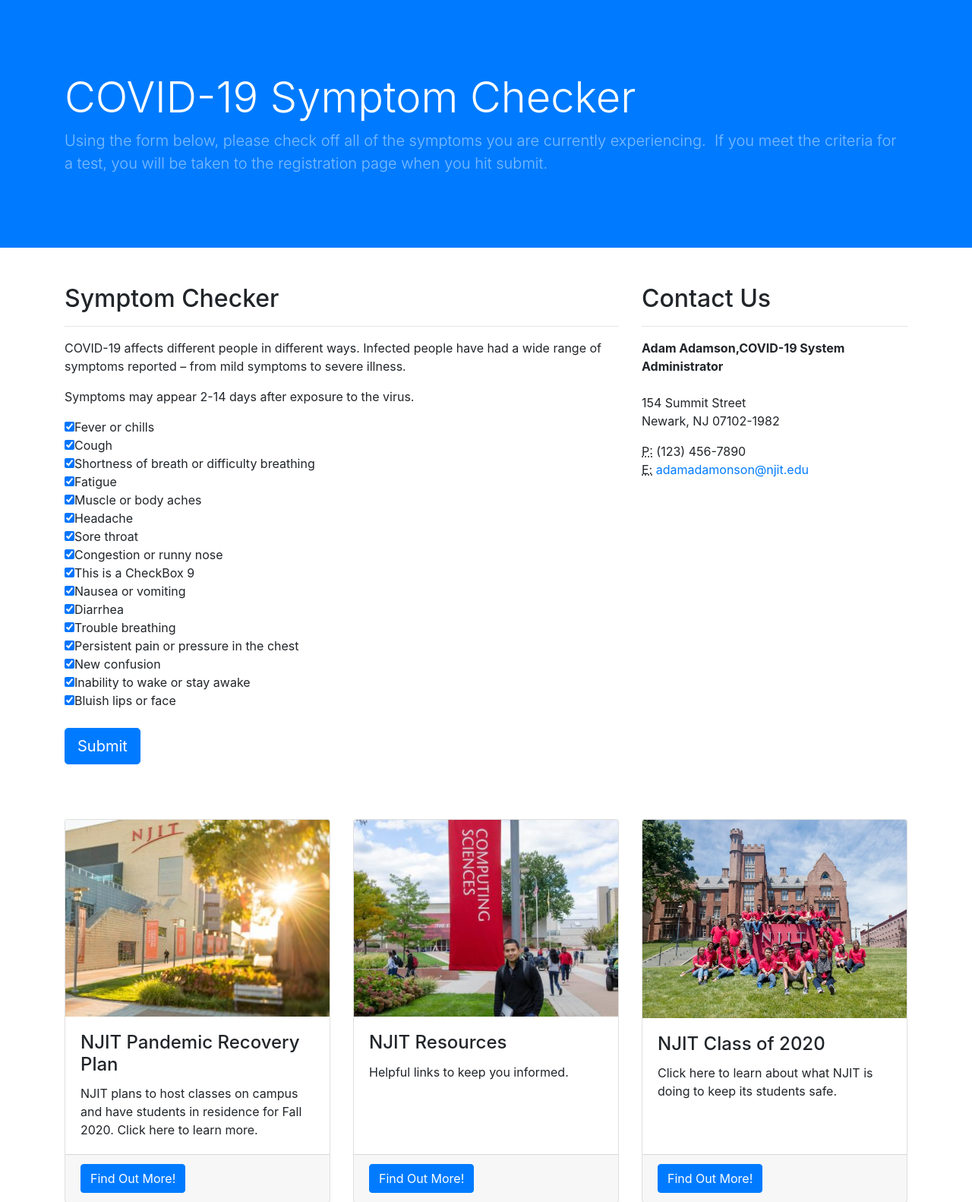
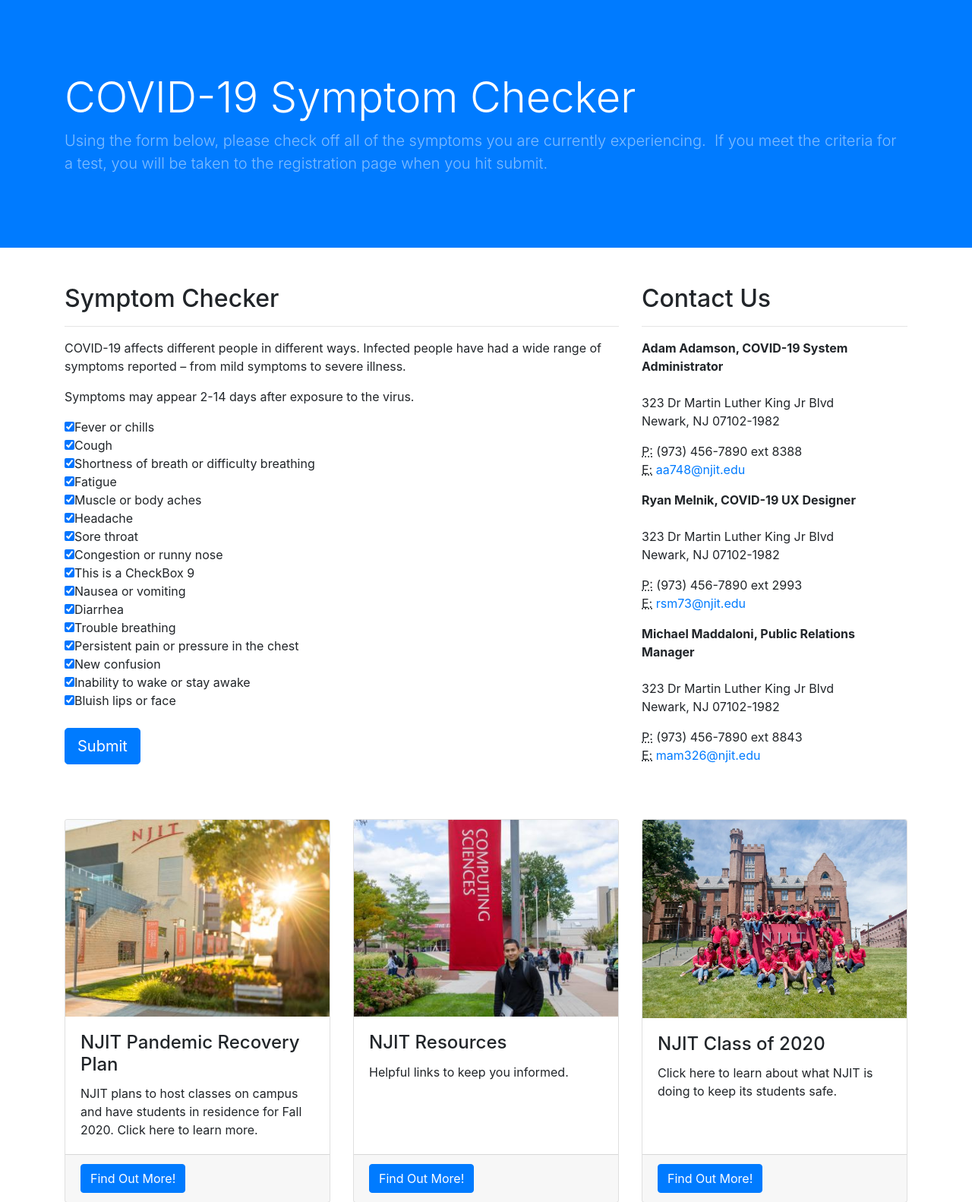
Before and after one commit to Team7IS601/covidtest, a Flask app: page / in a window 1280 px wide. Shown: the part 57-1639 px from the top of the page at 76% size. Run offline with Flask 2, Linux system fonts and the light colour scheme; some libraries are stand-ins or nearby versions.

Commit message:
Fix:  Changed some personal info

```diff
--- a/app/templates/index.html
+++ b/app/templates/index.html
@@ -108,19 +108,50 @@
         <h2>Contact Us</h2>
         <hr>
         <address>
-          <strong>Adam Adamson,COVID-19 System Administrator<br>
+          <strong>Adam Adamson, COVID-19 System Administrator<br>
           </strong>
           <br>
-          154 Summit Street&nbsp; &nbsp; &nbsp; &nbsp; &nbsp; &nbsp;<br>
+          323 Dr Martin Luther King Jr Blvd<br>
           Newark, NJ 07102-1982<br>
         </address>
         <address>
           <abbr title="Phone">P:</abbr>
-          (123) 456-7890
+          (973) 456-7890 ext 8388
           <br>
           <abbr title="Email">E:</abbr>
-          <a href="mailto:#">adamadamonson@njit.edu</a>
+          <a href="mailto:#">aa748@njit.edu</a>
         </address>
+
+		<address>
+          <strong>Ryan Melnik, COVID-19 UX Designer<br>
+          </strong>
+          <br>
+          323 Dr Martin Luther King Jr Blvd<br>
+          Newark, NJ 07102-1982<br>
+        </address>
+        <address>
+          <abbr title="Phone">P:</abbr>
+          (973) 456-7890 ext 2993
+          <br>
+          <abbr title="Email">E:</abbr>
+          <a href="mailto:#">rsm73@njit.edu</a>
+        </address>
+
+        <address>
+          <strong>Michael Maddaloni, Public Relations Manager<br>
+          </strong>
+          <br>
+          323 Dr Martin Luther King Jr Blvd<br>
+          Newark, NJ 07102-1982<br>
+        </address>
+        <address>
+          <abbr title="Phone">P:</abbr>
+          (973) 456-7890 ext 8843
+          <br>
+          <abbr title="Email">E:</abbr>
+          <a href="mailto:#">mam326@njit.edu</a>
+        </address>
+
       </div>
     </div>
     <!-- /.row -->
```
